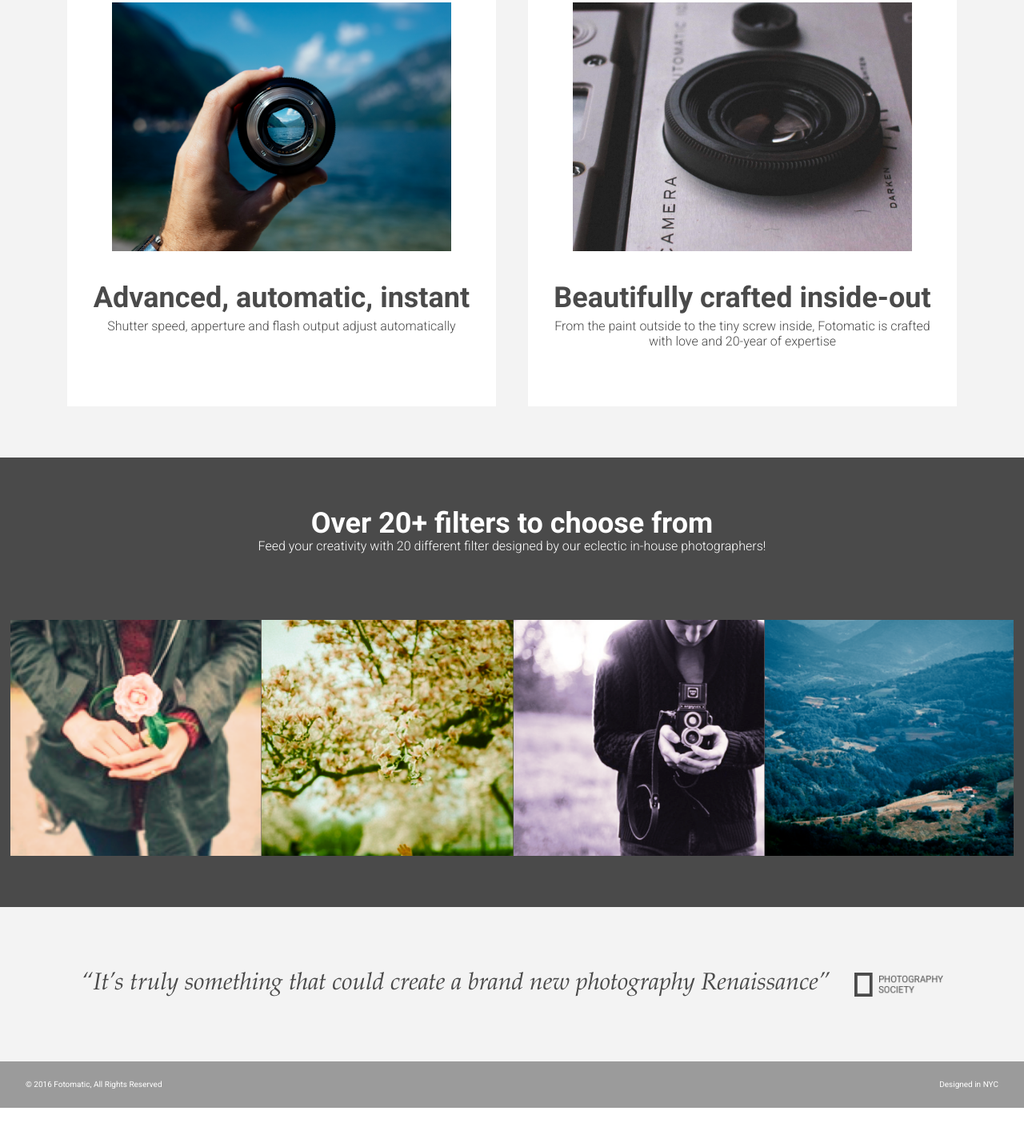
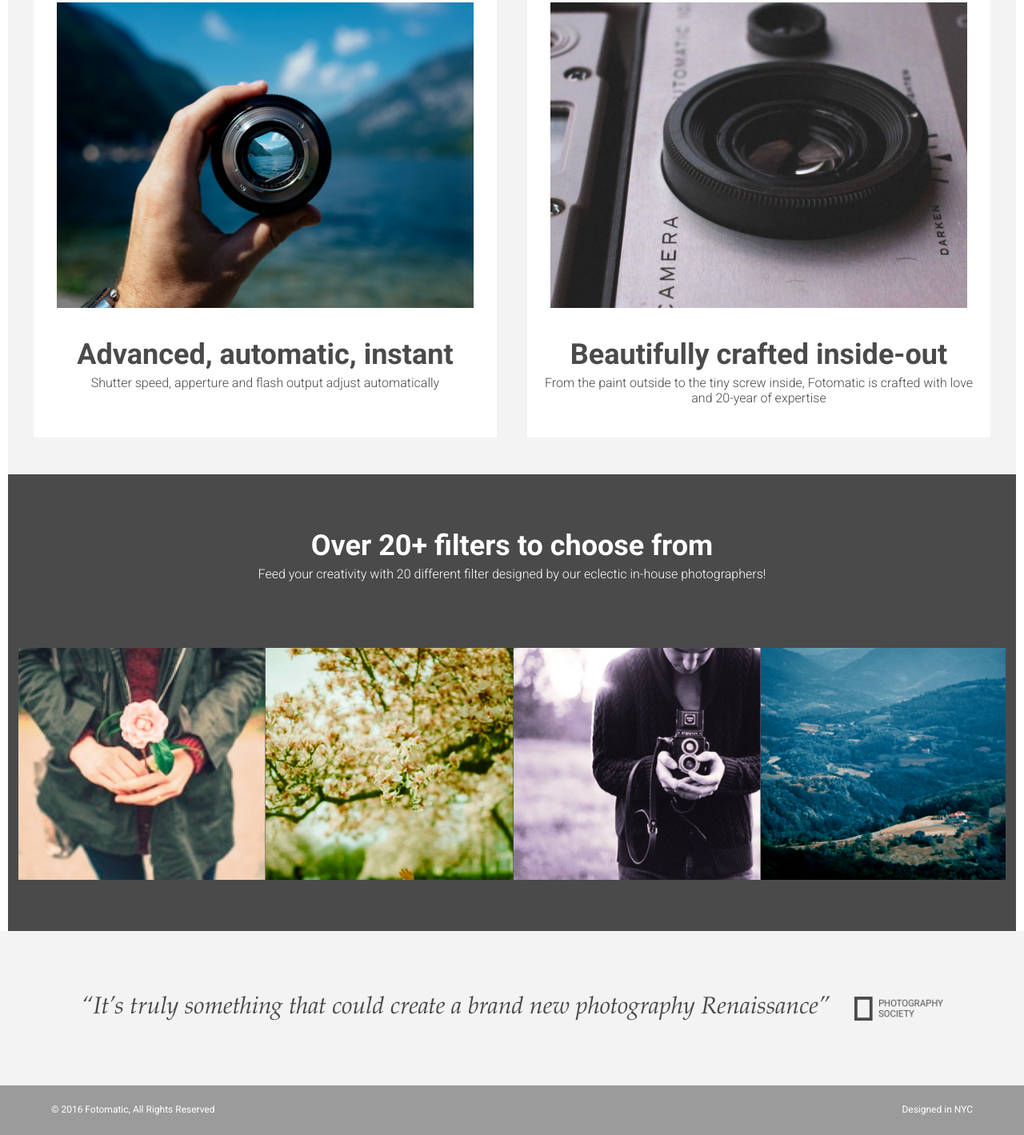
Before and after one commit to SupTarr/Fotomatic, a plain HTML site: page index.html in a window 1280 px wide. Shown: the part 874-2293 px from the top of the page at 80% size. Before the commit the page ends 2259 px from the top, so only its background shows below. Drawn offline with Linux system fonts and the light colour scheme; a web font is replaced by a local one.

Commit message:
Add responsive to desktop

```diff
--- a/index.html
+++ b/index.html
@@ -99,7 +99,7 @@
 
       <!-- Features Section -->
       <div id="features-section">
-        <div class="feature">
+        <div class="feature left">
           <div class="center">
             <div class="image-container">
               <img src="./resources/images/feature-1.png" alt="Camera len" />
@@ -112,7 +112,7 @@
             </div>
           </div>
         </div>
-        <div class="feature">
+        <div class="feature right">
           <div class="center">
             <div class="image-container">
               <img src="./resources/images/feature-2.png" alt="Camera len cap" />
--- a/resources/css/style.css
+++ b/resources/css/style.css
@@ -43,6 +43,11 @@ header {
   width: 100%;
   border-bottom: solid 1px #c6c1c1;
   background-color: white;
+}
+
+header > .content {
+  max-width: 1200px;
+  margin: 0 auto;
 }
 
 header .content {
@@ -138,6 +143,8 @@ header .mobile {
 
 #sign-up-section {
   display: flex;
+  max-width: 1260px;
+  margin: 0 auto;
   justify-content: flex-start;
   align-items: flex-start;
   height: 43.5rem;
@@ -187,12 +194,14 @@ header .mobile {
   padding-bottom: 0.75rem;
   font-size: 3.125rem;
   line-height: 1.4;
+  font-weight: 400;
 }
 
 #sign-up-cta .email {
   font-family: "Roboto", sans-serif;
   font-size: 1.25rem;
   line-height: 1.4;
+  font-weight: 400;
 }
 
 #sign-up-cta .button {
@@ -254,33 +263,41 @@ header .mobile {
 
 #features-section {
   display: flex;
+  max-width: calc(1260px - 5%);
+  margin: 0 auto;
   justify-content: space-between;
-  padding: 4rem 5%;
+  padding: 4rem 2.5% 2.875rem;
   background-color: #f3f3f3;
 }
 
-.feature {
+.feature.left {
   flex: 1;
-  padding: 2rem;
-  margin: 0px 1.25rem;
+  margin-right: 19px;
+  background-color: white;
+}
+
+.feature.right {
+  flex: 1;
+  margin-left: 19px;
   background-color: white;
 }
 
 .feature .image-container {
   width: 90%;
   height: 65%;
-  margin: 0 auto;
+  margin: 32px auto 0px;
 }
 
 .feature h2 {
   padding-bottom: 0.5rem;
   font-size: 2.25rem;
+  line-height: (1.2);
   font-weight: bold;
   color: #4a4a4a;
 }
 
 .feature .content {
-  padding: 2.5rem 0;
+  padding: 40px 10px;
 }
 
 .feature h3 {
@@ -331,6 +348,8 @@ header .mobile {
 
 #filters-section {
   display: flex;
+  max-width: 1260px;
+  margin: 0 auto;
   flex-direction: column;
   padding: 4rem 0;
   background-color: #4a4a4a;
@@ -345,6 +364,7 @@ header .mobile {
   font-size: 2.25rem;
   font-weight: bold;
   color: white;
+  line-height: 1.4;
 }
 
 #filters-section .content h3 {
@@ -401,6 +421,8 @@ header .mobile {
   align-items: center;
   justify-content: center;
   padding: 5rem 1.5rem;
+  margin: 0 auto;
+  max-width: calc(1260px - 3rem);
 }
 
 #quotes-section .quote {
@@ -456,16 +478,29 @@ header .mobile {
 footer {
   background-color: #9b9b9b;
   padding: 1.5rem 2rem;
+  height: calc(62px - 3rem);
 }
 
 footer .content {
   color: white;
   display: flex;
   font-size: 0.75rem;
+  margin: 0 auto;
+  max-width: 1260px;
 }
 
 footer .copyright {
   flex-grow: 1;
+  margin-left: 32px;
+  font-size: 12px;
+  font-weight: 400;
+}
+
+footer .location {
+  margin-right: 32px;
+  font-size: 12px;
+  font-size: 12px;
+  font-weight: 400;
 }
 
 @media only screen and (min-width: 760px) {
```
